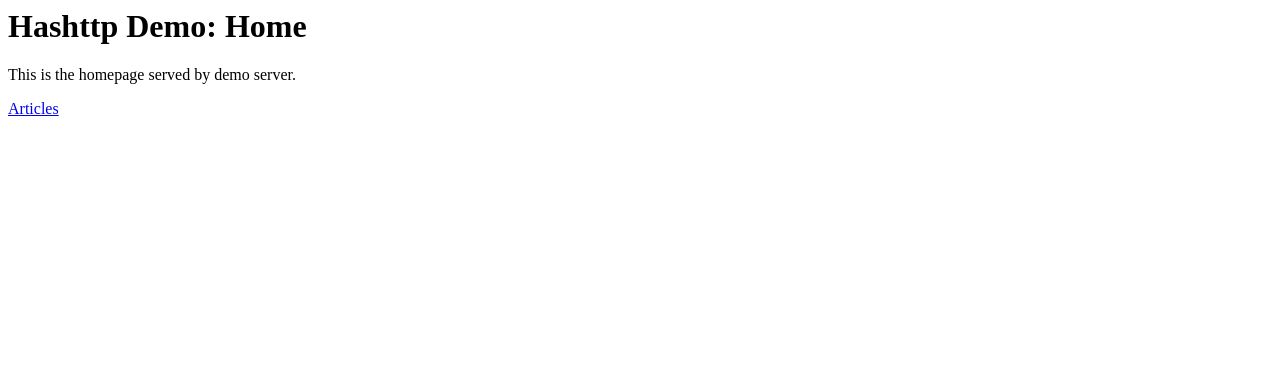
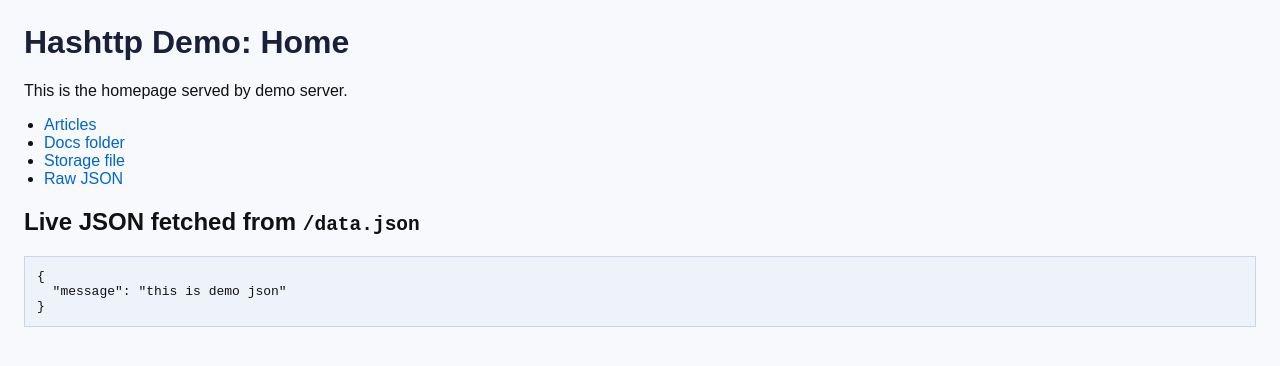
Before and after one commit to dimaspandu/hashttp, a website: page demo/public/index.html in a window 1280 px wide. Drawn offline with Linux system fonts and the light colour scheme.

Commit message:
chore(release): 1.0.2

```diff
--- a/demo/public/index.html
+++ b/demo/public/index.html
@@ -2,10 +2,32 @@
   <head>
     <meta charset="utf-8" />
     <title>Hashttp Demo</title>
+    <link rel="stylesheet" href="/style.css" />
   </head>
   <body>
     <h1>Hashttp Demo: Home</h1>
     <p>This is the homepage served by demo server.</p>
-    <a href="/articles">Articles</a>
+    <nav>
+      <ul>
+        <li><a href="/articles">Articles</a></li>
+        <li><a href="/docs">Docs folder</a></li>
+        <li><a href="/storage/hello.txt">Storage file</a></li>
+        <li><a href="/data.json">Raw JSON</a></li>
+      </ul>
+    </nav>
+    <section>
+      <h2>Live JSON fetched from <code>/data.json</code></h2>
+      <pre id="json-output">Loading...</pre>
+    </section>
+    <script>
+      fetch('/data.json')
+        .then((res) => res.json())
+        .then((json) => {
+          document.getElementById('json-output').textContent = JSON.stringify(json, null, 2);
+        })
+        .catch(() => {
+          document.getElementById('json-output').textContent = 'Failed to load /data.json';
+        });
+    </script>
   </body>
 </html>
--- a/demo/public/style.css
+++ b/demo/public/style.css
@@ -1 +1,31 @@
-body { font-family: Arial, sans-serif; background: #fff; color: #111; }
+body {
+  font-family: Arial, sans-serif;
+  background: #f7f9fc;
+  color: #111;
+  margin: 0;
+  padding: 24px;
+}
+
+h1 {
+  color: #1a1f3b;
+}
+
+nav ul {
+  padding-left: 20px;
+}
+
+nav a {
+  color: #0066cc;
+  text-decoration: none;
+}
+
+nav a:hover {
+  text-decoration: underline;
+}
+
+pre {
+  background: #eef2fb;
+  border: 1px solid #ccd6e9;
+  padding: 12px;
+  overflow-x: auto;
+}
```
Also changed, not shown: demo/public/articles.html (+1 -0 lines), demo/public/docs/index.html (added, +13 -0 lines), demo/server.js (+38 -12 lines), CHANGELOG.md.
